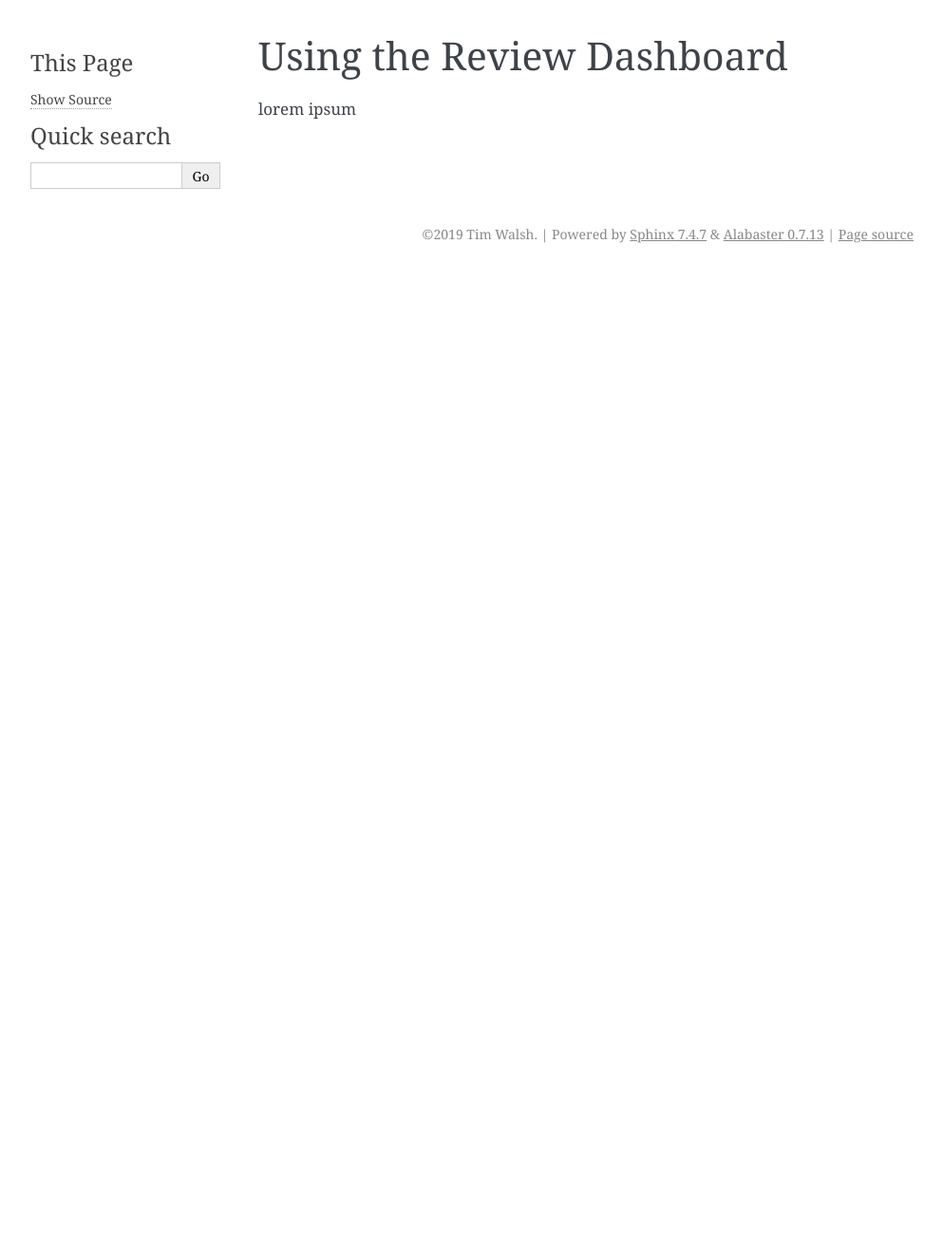
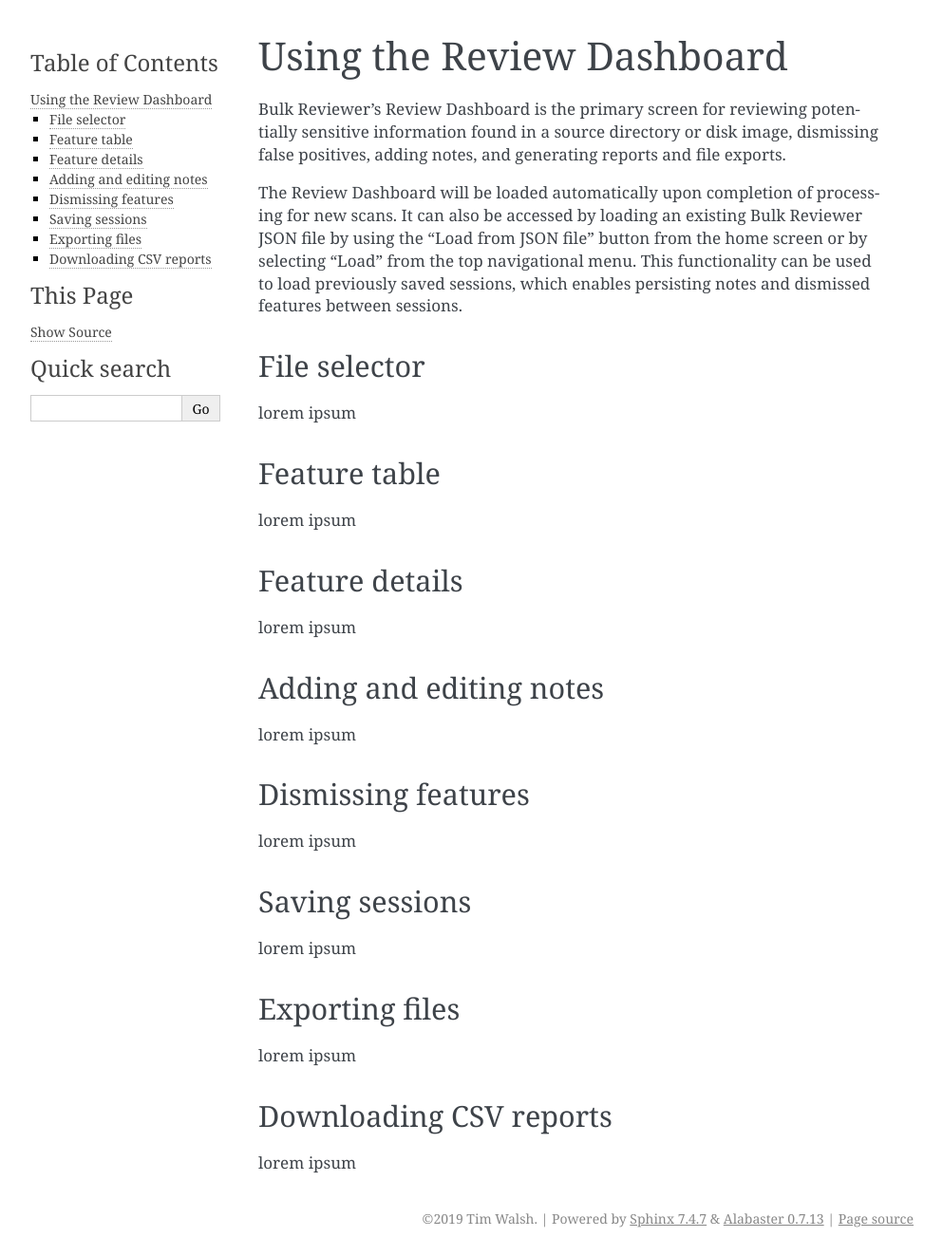
Before and after one commit to bulk-reviewer/bulk-reviewer, a Sphinx documentation site: the page built from docs/reviewdashboard.rst, in a window 1280 px wide. Shown: the whole page at 95% size, without its empty margins (148-1141 px from the left). Built offline with Sphinx 7.4.7, drawn with Linux system fonts in a browser that asks for light colours; before the commit the page ends 900 px from its top, so only the background shows below that.

Commit message:
Add section headers

```diff
--- a/docs/reviewdashboard.rst
+++ b/docs/reviewdashboard.rst
@@ -1,4 +1,38 @@
 Using the Review Dashboard
 ==========================
 
+Bulk Reviewer's Review Dashboard is the primary screen for reviewing potentially sensitive information found in a source directory or disk image, dismissing false positives, adding notes, and generating reports and file exports.
+
+The Review Dashboard will be loaded automatically upon completion of processing for new scans. It can also be accessed by loading an existing Bulk Reviewer JSON file by using the "Load from JSON file" button from the home screen or by selecting "Load" from the top navigational menu. This functionality can be used to load previously saved sessions, which enables persisting notes and dismissed features between sessions.
+
+File selector
+-------------
 lorem ipsum
+
+Feature table
+-------------
+lorem ipsum
+
+Feature details
+---------------
+lorem ipsum
+
+Adding and editing notes
+------------------------
+lorem ipsum
+
+Dismissing features
+-------------------
+lorem ipsum
+
+Saving sessions
+---------------
+lorem ipsum
+
+Exporting files
+---------------
+lorem ipsum
+
+Downloading CSV reports
+-----------------------
+lorem ipsum
```
